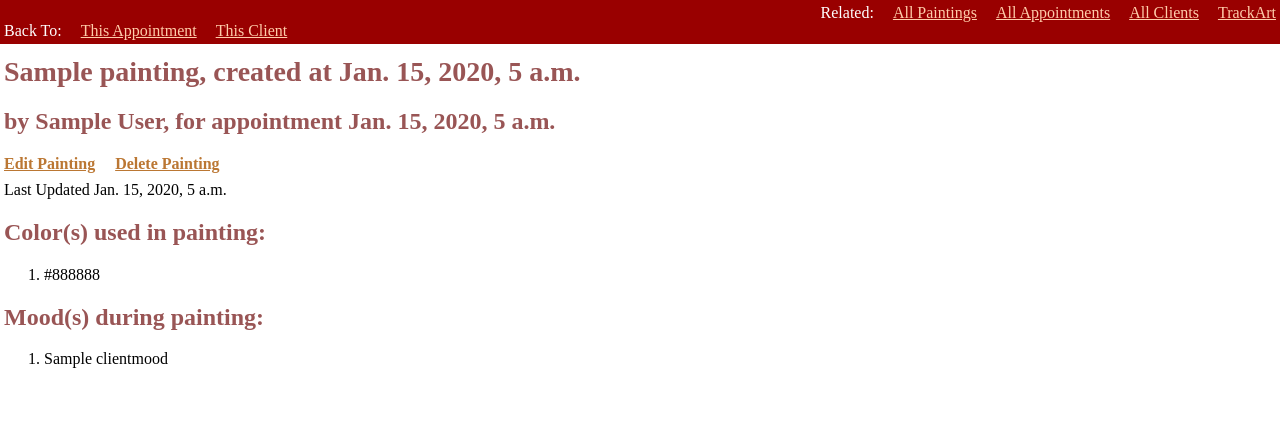
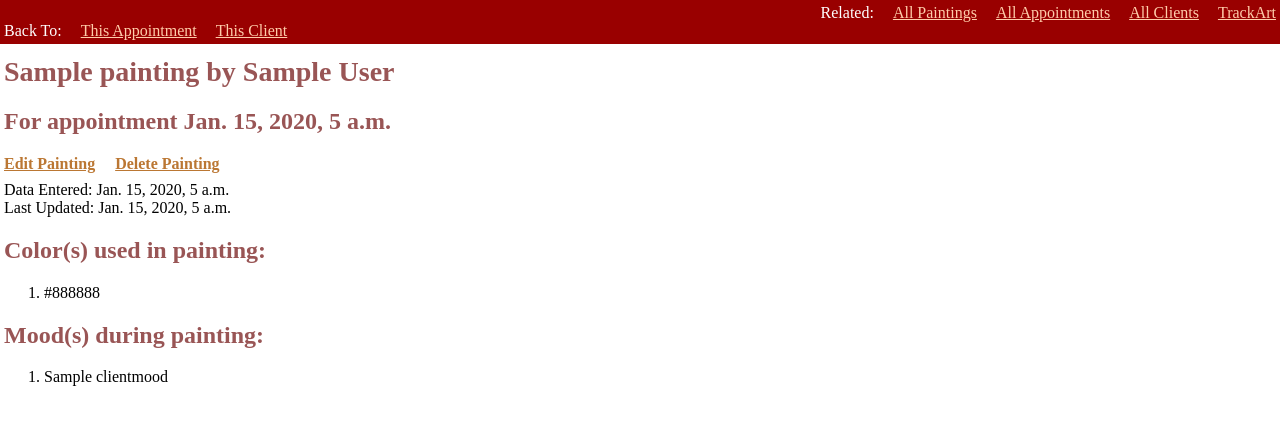
Before and after one commit to jslandport/django-arttherapy-sample, a Django app: page /appointment/1/painting/1 in a window 1280 px wide. Shown: the top 425 px of the page. Run offline with Django 3.2, Linux system fonts and the light colour scheme; tables that the repository leaves empty hold one stand-in row (values such as "Sample post").

Commit message:
Update paintingone.html

```diff
--- a/arttherapy/trackart/templates/trackart/paintingone.html
+++ b/arttherapy/trackart/templates/trackart/paintingone.html
@@ -16,8 +16,8 @@ EXPECTED INCOMING PARAMETERS:
       {% comment %}
       >> TO REFACTOR >> I'd rather be able to just output {{ qpainting }}, but I can't get the __str__(self) method in models.py, which creates that string value, to create TIMEZONE AWARE datetimes.
       {% endcomment %}
-      <h1>{{ qpainting.art_paintingtitle }}, created at {{ qpainting.createDate }}</h1>
-      <h2>by {{ qpainting.art_appointmentid.art_clientid }}, for appointment {{ qpainting.art_appointmentid.art_appointmenttime }}</h2>
+      <h1>{{ qpainting }}</h1>
+      <h2>For appointment {{ qpainting.art_appointmentid.art_appointmenttime }}</h2>
 
       <div class="series">
          <div><a href="/appointment/{{ qpainting.art_appointmentid.pk }}/paintingwrite/{{ pkid }}">Edit Painting</a></div>
@@ -25,7 +25,8 @@ EXPECTED INCOMING PARAMETERS:
       </div>
       <div class="postseries"></div>
 
-      <div>Last Updated {{ qpainting.lastupdated }}</div>
+      <div>Data Entered: {{ qpainting.createDate }}</div>
+      <div>Last Updated: {{ qpainting.lastupdated }}</div>
 
       <h2>Color(s) used in painting:</h2>
       {% if qpainting.paintcolors.all %}
```
